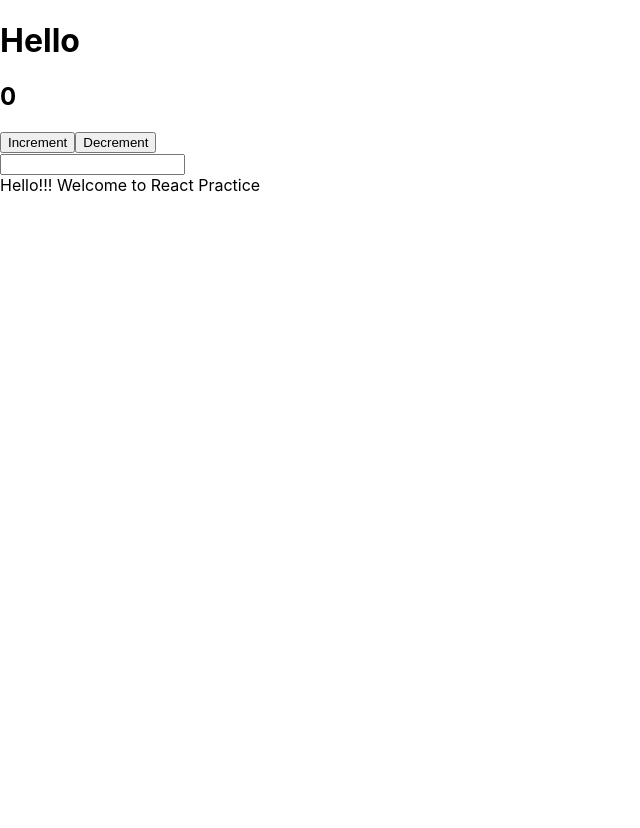
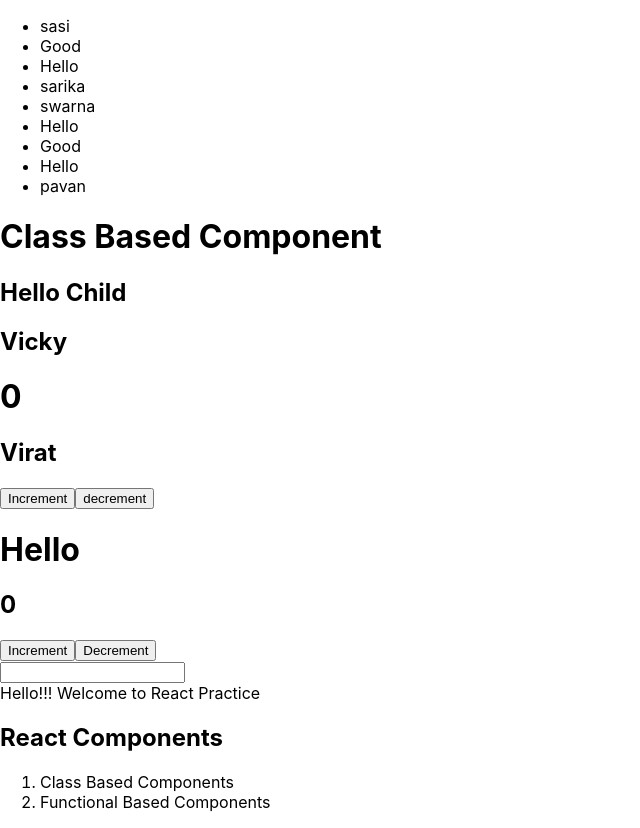
Before and after one commit to VeluruSumanvsn/ReactBatch9, a React (Create React App) app: page / in a window 1280 px wide. Shown: the whole page, without its empty margins (0-640 px from the left). Before the commit the page ends 800 px from the top, so only its background shows below. Built offline with nearby package versions, Linux system fonts and the light colour scheme.

Commit message:
Funcbased Added

```diff
--- a/src/App.js
+++ b/src/App.js
@@ -4,15 +4,17 @@ import Counter from "./Components/Counter";
 import Header from "./Components/Header";
 import Home from "./Components/Home";
 import Navbar from "./Components/Navbar";
+import Funcbased from "./Components/Funcbased";
 
 function App() {
   return (
     <header>
-      {/* <Header />
-     <Navbar /> */}
-      {/* <Counter /> */}
-      <Home />
-      <ChangeName />
+       <Header />
+       <Navbar />
+       <Counter />
+       <Home />
+       <ChangeName />
+       <Funcbased />
     </header>
   );
 }
--- /dev/null
+++ b/src/Components/Funcbased.js
@@ -0,0 +1,14 @@
+import React from "react";
+
+function Funcbased(){
+    return(
+        <div>
+        <h2>React Components</h2>
+         <ol>
+         <li>Class Based Components</li>
+         <li>Functional Based Components</li>
+          </ol>
+        </div>
+    )
+}
+export default Funcbased;
```
